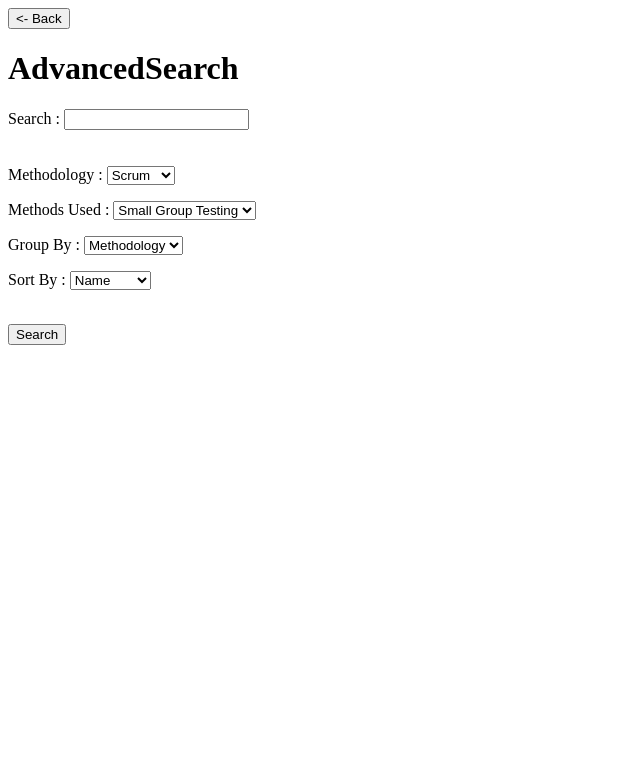
After one commit to Athlos/AUTSE2015TeamManukau, a PHP site: page /AUTSE2015TeamManukau/Searching/AdvancedSearchForm.php in a window 1280 px wide. The commit adds this page. Shown: the top 783 px of the page, without its empty margins (0-640 px from the left). Run offline with PHP 8.4, Linux system fonts and the light colour scheme.

Commit message:
Searching GUI made
No functionality yet, unstable

```diff
--- /dev/null
+++ b/Searching/AdvancedSearchForm.php
@@ -0,0 +1,50 @@
+<html>
+<head>
+<meta http-equiv="content-type" content="text/html; charset=utf-8" />
+<title>Search Paper</title>
+</head>
+<body>
+<form action="SearchForm.php">
+    <input type="submit" value="<- Back">
+	</form>
+	<h1>AdvancedSearch</h1>
+	<form action = "Search.php" method = "GET" >
+	<label>Search : <input type = "text" name = "search"> </label><br>
+	<br><br>
+
+	<input type="hidden" name="search" value="Advanced">
+
+	<label>Methodology :   </label>
+	<select name="methodology">
+	<!--This is hardcoded for now, should make it pull methodologies from the tables to select -->
+	<option>Scrum</option>
+	<option>XP</option>
+	<option>Kanban</option>
+	</select><p>
+
+	<label>Methods Used :   </label>
+	<select name = "method">
+	<!--This is hardcoded for now, should make it pull methods from the tables to select -->
+	<option>Small Group Testing</option>
+	<option>Large Group Testing</option>
+	<option>Focus Groups</option>
+	</select><p>
+
+	<label>Group By :   </label>
+	<select name="group">
+	<option>Methodology</option>
+	<option>Methods</option>
+	</select><p>
+
+	<label>Sort By :   </label>
+	<select name="sort">
+	<option>Name</option>
+	<option>Credibility</option>
+	<option>Quality</option>
+	</select><p>
+
+	<br><input type = "submit" value = "Search">
+	</form>
+
+</body>
+</html>
```
Also changed, not shown: Searching/AdvancedSearch.php (added, +71 -0 lines), Searching/Search.php (+26 -1 lines), Searching/SearchForm.php (+8 -3 lines).
